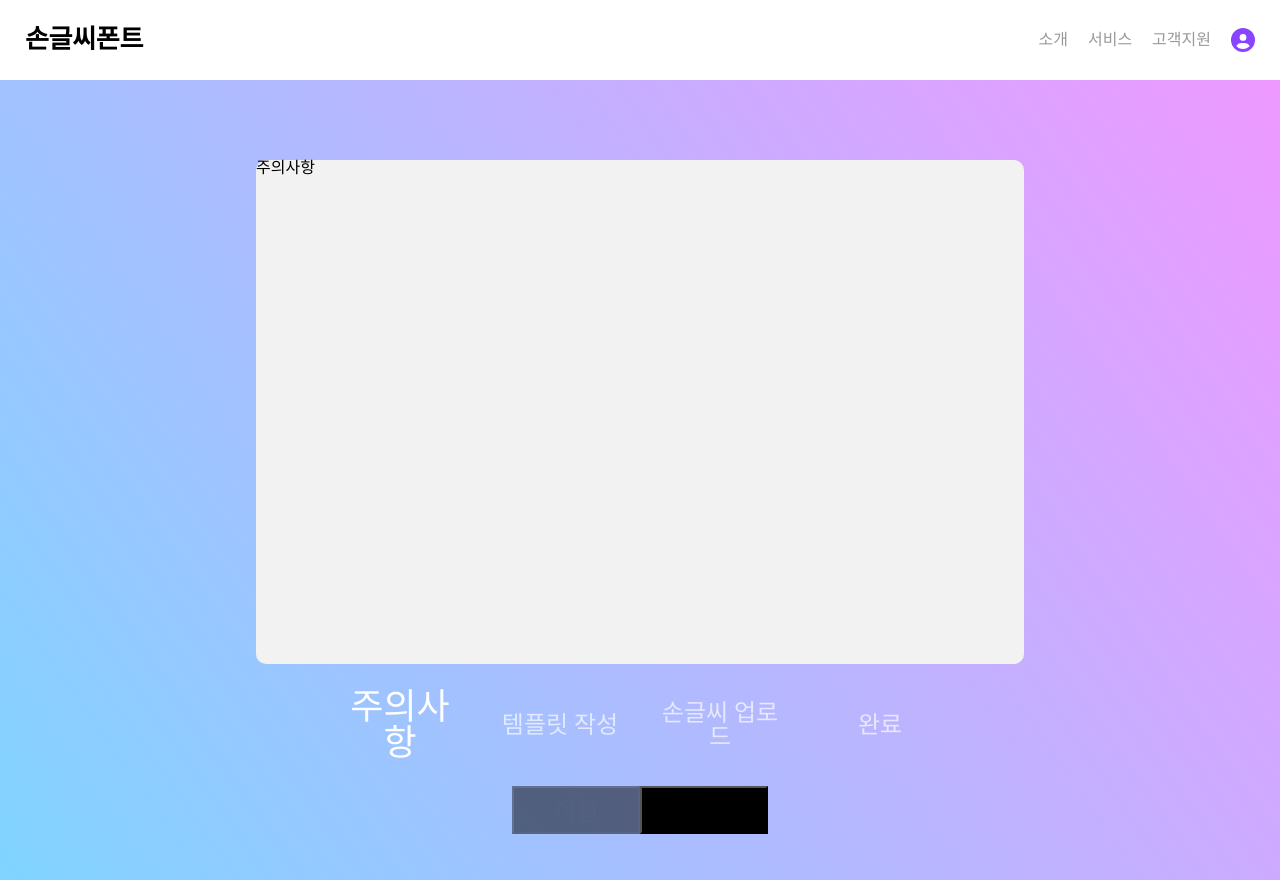
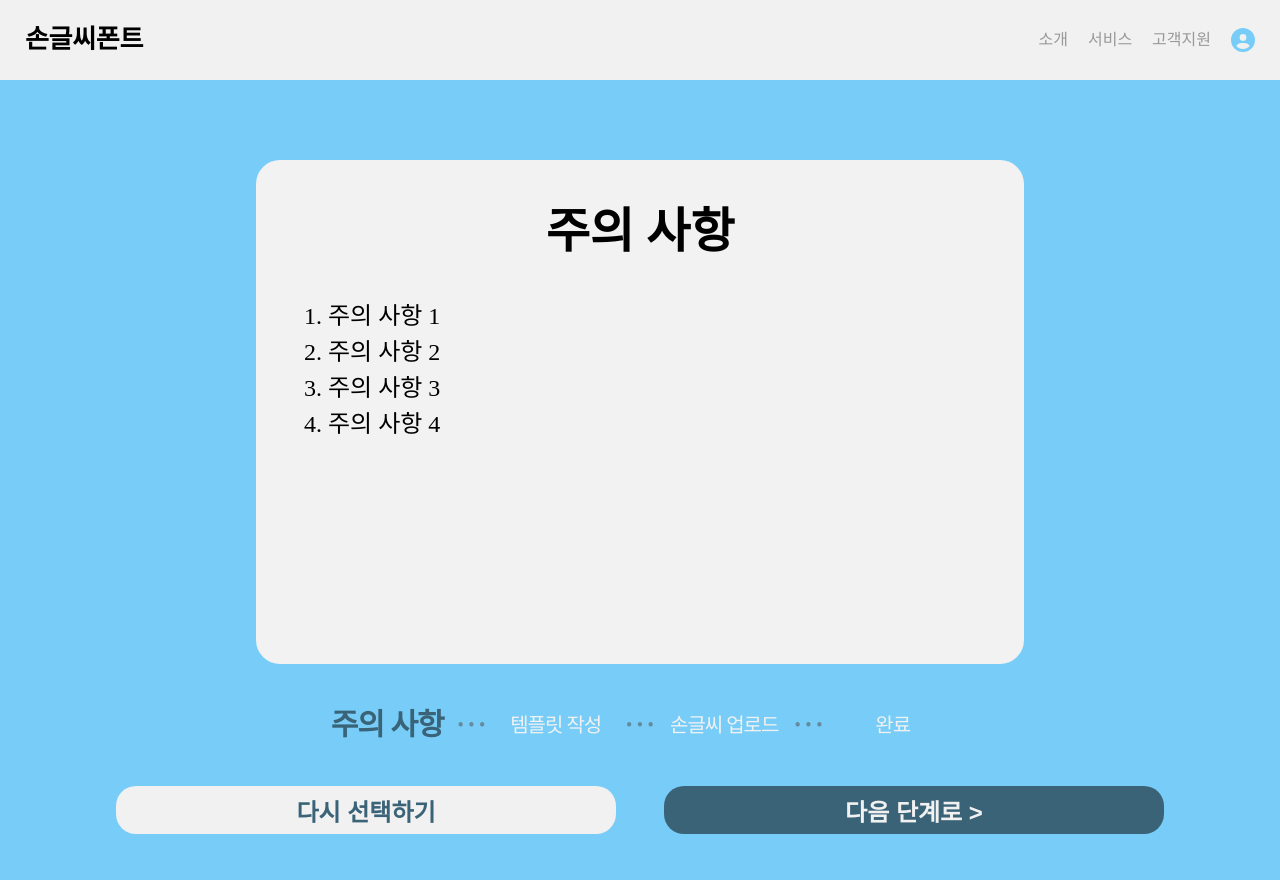
Before and after one commit to blackbeaver37/handwritefont, a Next.js app: page /standard-korean in a window 1280 px wide. Built offline with nearby package versions, Linux system fonts and the light colour scheme.

Commit message:
스타일 작업

```diff
--- a/pages/standard-korean.js
+++ b/pages/standard-korean.js
@@ -4,10 +4,12 @@ import Navbar from "components/Navbar";
 import Head from "next/head";
 import styles from "styles/Standard-Korean.module.scss";
 import { useCallback, useReducer, useRef, useState } from "react";
-import DropZone from "../components/DropZone";
+import DropZone from "components/DropZone";
 import classNames from "classnames";
+import { useRouter } from "next/router";
 
 const StandardKorean = () => {
+    const router = useRouter();
     const [page, setPage] = useState(0);
     const lastPage = 3;
 
@@ -59,8 +61,28 @@ const StandardKorean = () => {
             <Navbar />
             <div className={styles.container}>
                 <div className={styles.block}>
-                    {page == 0 && <span>주의사항</span>}
-                    {page == 1 && (
+                    {page === 0 && (
+                        <div className={styles.pageDiv}>
+                            <span className={styles.pageHeader}>주의 사항</span>
+                            <div className={styles.pageDesc}>
+                                <span>1. 주의 사항 1</span>
+                                <span>2. 주의 사항 2</span>
+                                <span>3. 주의 사항 3</span>
+                                <span>4. 주의 사항 4</span>
+                            </div>
+                        </div>
+                    )}
+                    {page === 1 && (
+                        <div className={styles.pageDiv}>
+                            <span className={styles.pageHeader}>
+                                템플릿 작성
+                            </span>
+                            <div className={styles.pageDesc}>
+                                <span>
+                                    아래 템플릿을 다운로드하여 손글씨를
+                                    작성해주세요.
+                                </span>
+                            </div>
                             <a
                                 className={styles.download}
                                 href="/손글씨작성템플릿.pdf"
@@ -68,15 +90,28 @@ const StandardKorean = () => {
                             >
                                 템플릿 다운로드
                             </a>
+                        </div>
                     )}
-                    {page == 2 && (
+                    {page === 2 && (
+                        <div className={styles.pageDiv}>
+                            <span className={styles.pageHeader}>
+                                손글씨 업로드
+                            </span>
+                            <div className={styles.pageDesc}>
+                                <span>
+                                    손글씨 작성이 완료된 템플릿을 업로드
+                                    해주세요.
+                                </span>
+                            </div>
                             <div className={styles.dropzoneDiv}>
                                 <DropZone data={data} dispatch={dispatch} />
                             </div>
+                        </div>
                     )}
-                    {page == 3 && (
-                        <div>
-                            <span>완료</span>
+                    {page === 3 && (
+                        <div className={styles.pageDiv}>
+                            <span className={styles.pageHeader}>완료</span>
+                            <div className={styles.pageDesc}></div>
                             <button onClick={onClickTest}>TEST</button>
                         </div>
                     )}
@@ -84,52 +119,79 @@ const StandardKorean = () => {
                 <div className={styles.progressDiv}>
                     <div
                         className={classNames(styles.progressDiv_element, {
-                            [styles.progressDiv_element_active]: page == 0,
+                            [styles.progressDiv_element_active]: page === 0,
                         })}
                     >
-                        주의사항
+                        주의 사항
                     </div>
+                    <div className={styles.dot}>&#8226; &#8226; &#8226;</div>
                     <div
                         className={classNames(styles.progressDiv_element, {
-                            [styles.progressDiv_element_active]: page == 1,
+                            [styles.progressDiv_element_active]: page === 1,
                         })}
                     >
                         템플릿 작성
                     </div>
+                    <div className={styles.dot}>&#8226; &#8226; &#8226;</div>
                     <div
                         className={classNames(styles.progressDiv_element, {
-                            [styles.progressDiv_element_active]: page == 2,
+                            [styles.progressDiv_element_active]: page === 2,
                         })}
                     >
                         손글씨 업로드
                     </div>
+                    <div className={styles.dot}>&#8226; &#8226; &#8226;</div>
                     <div
                         className={classNames(styles.progressDiv_element, {
-                            [styles.progressDiv_element_active]: page == 3,
+                            [styles.progressDiv_element_active]: page === 3,
                         })}
                     >
                         완료
                     </div>
                 </div>
                 <div>
+                    {page === 0 ? (
                         <button
-                        className={classNames(styles.pageBtn, {
-                            [styles.pageBtn_op0]: page == 0,
-                        })}
+                            className={classNames(
+                                styles.pageBtn,
+                                styles.pageBtn_prev
+                            )}
+                            onClick={() => router.push("/getStart")}
+                        >
+                            다시 선택하기
+                        </button>
+                    ) : (
+                        <button
+                            className={classNames(
+                                styles.pageBtn,
+                                styles.pageBtn_prev
+                            )}
                             onClick={handlePagePrev}
-                        disabled={page == 0}
                         >
-                        이전
+                            &#60; 이전 단계로
                         </button>
+                    )}
+                    {page === lastPage ? (
                         <button
-                        className={classNames(styles.pageBtn, {
-                            [styles.pageBtn_op0]: page == lastPage,
-                        })}
+                            className={classNames(
+                                styles.pageBtn,
+                                styles.pageBtn_next
+                            )}
+                            // onClick={handlePageNext}
+                        >
+                            완료 하기
+                        </button>
+                    ) : (
+                        <button
+                            className={classNames(
+                                styles.pageBtn,
+                                styles.pageBtn_next
+                            )}
                             onClick={handlePageNext}
-                        disabled={page == lastPage}
                         >
-                        다음
+                            다음 단계로 &#62;
                         </button>
+                    )}
                 </div>
             </div>
         </div>
--- a/styles/GetStart.module.scss
+++ b/styles/GetStart.module.scss
@@ -1,31 +1,49 @@
+@import "styles/variables.module";
+
 .container {
     height: 100vh;
-    background: linear-gradient(55deg, #80d4ff 0%, #e9f 100%);
+    background: $bg-blue;
     display: flex;
     flex-direction: column;
     align-items: center;
+    justify-content: flex-start;
+    padding-top: 60px;
+}
+
+.head {
+    font-family: 'Nanum Gothic';
+    font-weight: 600;
+    font-size: 36px;
+    letter-spacing: -2px;
+    color: rgb(255, 255, 255);
+    margin-bottom: 36px;
 }
 
 .block {
-    width: 1000px;
+    width: 800px;
     height: 300px;
     background-color: white;
     border-radius: 16px;
     margin: 36px 0;
     display: flex;
+    outline: 1px solid rgba(255, 255, 255, 0.804);
+    transition: all ease-in-out 0.1s;
+    user-select: none;
+    cursor: pointer;
+    &:hover {
+        transform: scale(1.05);
+    }
 }
 
-.blockHead1 {
+.blockHead {
     height: 100%;
-    width: 70%;
-    background-color: rgb(149, 120, 237);
-    border-top-left-radius: 16px;
-    border-bottom-left-radius: 16px;
+    width: 100%;
+    border-radius: 16px;
     display: flex;
     flex-direction: column;
     justify-content: space-between;
     align-items: flex-start;
-    padding: 40px;
+    padding: 40px 60px;
     .title {
         font-size: 36px;
         font-weight: 800;
@@ -44,58 +62,9 @@
         grid-template-rows: 1fr 1fr 1fr;
     }
 }
-.blockHead2 {
-    height: 100%;
-    width: 70%;
-    background-color: rgb(96, 54, 231);
-    border-top-left-radius: 16px;
-    border-bottom-left-radius: 16px;
-    display: flex;
-    flex-direction: column;
-    justify-content: space-between;
-    align-items: flex-start;
-    padding: 40px;
-    .title {
-        font-size: 36px;
-        font-weight: 800;
-    }
-    .desc {
-        font-size: 18px;
-        font-weight: 400;
-        font-family: 'Nanum Gothic';
-    }
-    div {
-        height: 50%;
-        width: 100%;
-        align-items: center;
-        display: grid;
-        grid-template-columns: 1fr 1fr;
-        grid-template-rows: 1fr 1fr 1fr;
-    }
+.blockHead_color1 {
+    background-color: $bg-blue--4;
 }
-
-.blockTail {
-    height: 100%;
-    width: 30%;
-    border-top-right-radius: 16px;
-    border-bottom-right-radius: 16px;
-    display: flex;
-    flex-direction: column;
-    align-items: center;
-    justify-content: space-evenly;
+.blockHead_color2 {
+    background-color: $bg-blue--2;
 }
-
-.link_kor {
-    background-color: rgb(149, 120, 237);
-    color: white;
-    font-size: 24px;
-    padding: 10px 40px;
-    border-radius: 10px;
-}
-.link_chi {
-    background-color: rgb(96, 54, 231);
-    color: white;
-    font-size: 24px;
-    padding: 10px 40px;
-    border-radius: 10px;
-}
--- a/styles/Navbar.module.scss
+++ b/styles/Navbar.module.scss
@@ -1,5 +1,7 @@
+@import "styles/variables.module";
+
 .container {
-    background-color: white;
+    background-color: $bg-white;
     color: black;
     position: relative;
     overflow: hidden;
@@ -9,7 +11,7 @@
     justify-content: space-between;
     padding: 25px;
     svg {
-        color: rgb(136, 68, 255);
+        color: $bg-blue;
         font-size: 24px;
     }
 }
--- a/styles/Standard-Korean.module.scss
+++ b/styles/Standard-Korean.module.scss
@@ -1,6 +1,8 @@
+@import "styles/variables.module";
+
 .container {
   height: 100vh;
-  background: linear-gradient(55deg, #80d4ff 0%, #e9f 100%);
+  background: $bg-blue;
   display: flex;
   flex-direction: column;
   align-items: center;
@@ -11,9 +13,34 @@
   background-color: rgb(242, 242, 242);
   width: 60%;
   height: 70%;
-  border-radius: 10px;
+  border-radius: 24px;
   color: black;
 }
+
+.pageDiv {
+  height: 100%;
+  width: 100%;
+  padding: 48px;
+  display: flex;
+  flex-direction: column;
+  align-items: center;
+  .pageHeader {
+    font-size: 48px;
+    font-weight: 600;
+    margin-bottom: 48px;
+  }
+  .pageDesc {
+    display: flex;
+    flex-direction: column;
+    align-items: flex-start;
+    width: 100%;
+    font-size: 24px;
+    span {
+      margin-bottom: 12px;
+    }
+  }
+}
+
 
 .download {
   background-color: rgb(149, 120, 237);
@@ -36,23 +63,50 @@
 }
 .progressDiv_element {
   width: 20%;
-  font-size: 24px;
+  font-size: 20px;
   text-align: center;
-  color: rgba(255, 255, 255, 0.672);
+  letter-spacing: -1px;
+  color: $bg-white;
+  transition: all ease-in-out 0.1s;
 }
 .progressDiv_element_active {
-  font-size: 36px;
-  color: white;
+  font-size: 30px;
+  font-weight: 600;
+  color: $bg-blue--2;
+}
+.dot {
+  font-size: 18px;
+  color: $bg-blue--4;
+  opacity: 0.7;
 }
 
 .pageBtn {
-  background-color: black;
-  width: 128px;
+  border: none;
+  border-radius: 20px;
+  font-weight: 600;
+  width: 500px;
   height: 48px;
   font-size: 24px;
   margin-top: 16px;
+  transition: all ease-in-out 0.1s;
+  &:hover {
+    transform: scale(1.05);
+  }
 }
-
+.pageBtn_prev {
+  background: $bg-white;
+  color: $bg-blue--2;
+  margin-right: 24px;
+}
+.pageBtn_next {
+  background: $bg-blue--2;
+  color: $bg-white;
+  margin-left: 24px;
+}
 .pageBtn_op0 {
-  opacity: 0.5;
+  opacity: 0;
+  &:hover,
+  &:focus {
+    transform: scale(1);
+  }
 }
```
Also changed, not shown: components/DropZone.js (+3 -4 lines), pages/getStart.js (+21 -19 lines), styles/DropZone.module.scss (+8 -3 lines), styles/Home.module.scss (+6 -6 lines), styles/variables.module.scss (+6 -6 lines). Lines whose indentation alone changed are shown as unchanged.
